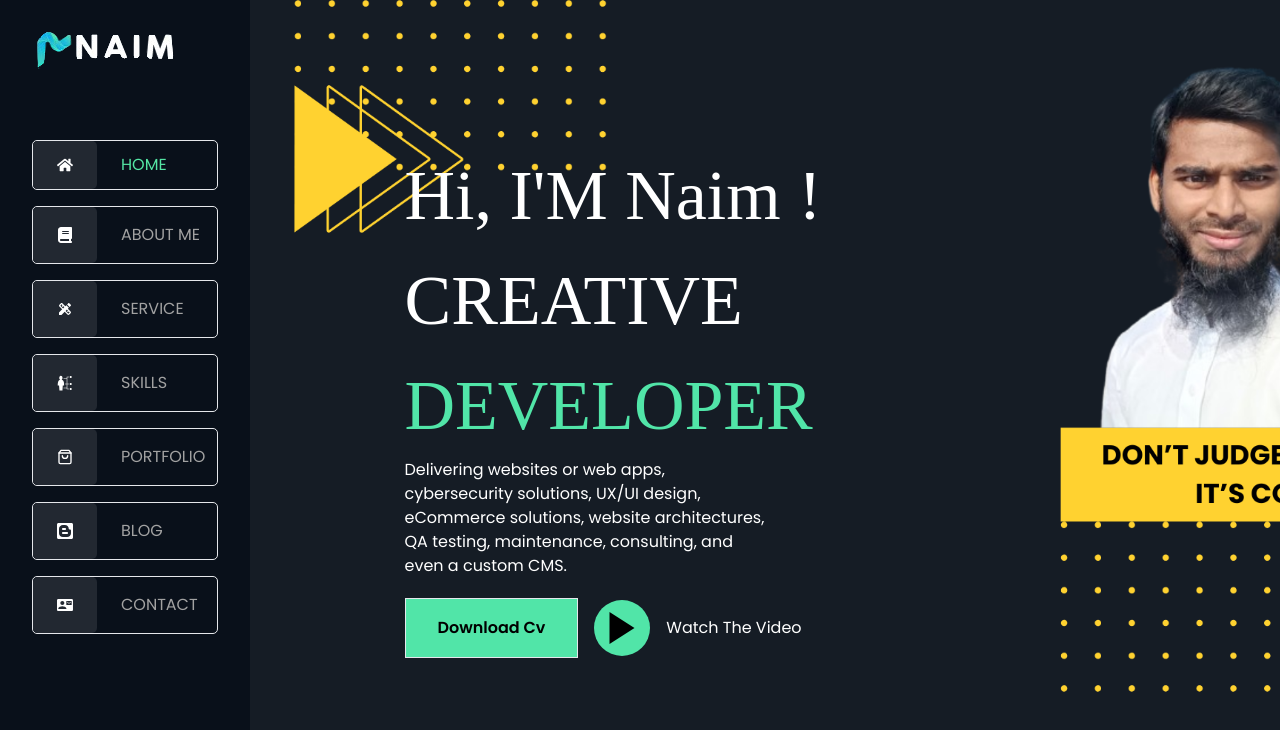
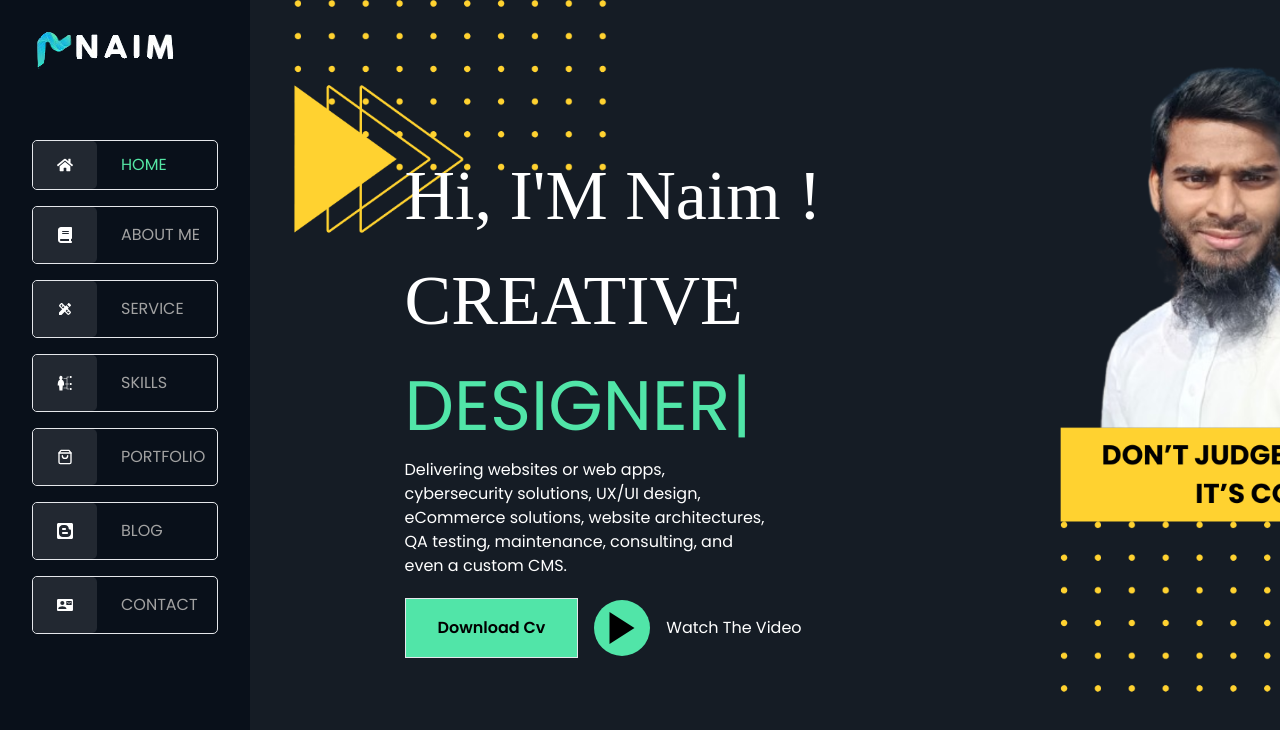
Before and after one commit to naimekattor/naim-portfolio, a React (Vite) app: page / in a window 1280 px wide. Shown: the top 730 px of the page. Built offline with nearby package versions, Linux system fonts and the light colour scheme.

Commit message:
background particles add

```diff
--- a/package.json
+++ b/package.json
@@ -14,7 +14,9 @@
     "react": "^18.3.1",
     "react-dom": "^18.3.1",
     "react-icons": "^5.3.0",
-    "react-router-dom": "^6.27.0"
+    "react-interactive-particle-background": "^1.1.5",
+    "react-router-dom": "^6.27.0",
+    "typewriter-effect": "^2.21.0"
   },
   "devDependencies": {
     "@eslint/js": "^9.13.0",
--- a/src/Pages/About.jsx
+++ b/src/Pages/About.jsx
@@ -3,10 +3,39 @@ import { FaAward } from "react-icons/fa";
 import about_1 from "../assets/images/about_1.png"
 import about_2 from "../assets/images/about_2.png"
 import profile from "../assets/images/profile.jpg"
+import { ParticleBackground } from 'react-interactive-particle-background';
 const About = () => {
+  const particleConfig = {
+    particle: {
+      particleCount: 300,
+      color: "#ffffff", // White particles
+      minSize: 1,
+      maxSize: 3,
+    },
+    velocity: {
+      directionAngle: 0,
+      directionAngleVariance: 360,
+      minSpeed: 1,
+      maxSpeed: 2,
+    },
+    opacity: {
+      minOpacity: 0.3,
+      maxOpacity: 0.8,
+      opacityTransitionTime: 3000,
+    },
+  };
   return (
     /*  About Section */
-    <div className='w-[100%] mx-auto lg:px-[15%] md:px-[10%] px-[2%] bg-[#07050a] h-[100%]'>
+    <>
+      <div className="relative h-auto w-full flex  justify-center bg-black">
+        {/* Particle Background */}
+        <div className=' w-full h-auto'>
+          <ParticleBackground config={particleConfig} />
+        </div>
+        {/* Content Over Particle Background */}
+        <div className="absolute ">
+          <div className='w-[100%] mx-auto lg:px-[15%] md:px-[10%] px-[2%] h-[100%]'>
+
             <div className='pt-[80px] '>
               <span className='text-[#51e5a8] text-[20px]'>ABOUT ME</span>
               <h1 className='text-white text-[36px] flex-wrap font-semibold  py-[12px]'>Crafting stories through design <br /> and
@@ -65,6 +94,10 @@ const About = () => {
 
             </div>
           </div>
+        </div>
+      </div>
+
+    </>
   );
 };
 
--- a/src/Pages/Home.jsx
+++ b/src/Pages/Home.jsx
@@ -1,6 +1,7 @@
 import { useState } from 'react';
 import { IoMdPlay } from "react-icons/io";
 import { RxCross1 } from "react-icons/rx";
+import Typewriter from 'typewriter-effect';
 const Home = () => {
   const [showIframe, setShowIframe] = useState(false);
   return (
@@ -10,7 +11,18 @@ const Home = () => {
           <span className='text-white  md:text-[70px] text-[40px] font-RegularBold'>Hi, I'M Naim ! </span>
           <br />
           <span className='text-white  md:text-[70px] text-[40px] font-RegularBold '>CREATIVE </span>
-          <span className='font-RegularBold md:text-[70px] text-[40px] text-[#51e5a8] mb-[65px]'>DEVELOPER</span>
+          <span className='font-RegularBold md:text-[70px] text-[40px] text-[#51e5a8] mb-[65px] uppercase'>
+            <Typewriter
+              options={{
+                strings: ['DEVELOPER', 'Designer', 'Freelancer', 'Youtuber'],
+                autoStart: true,
+                loop: true,
+                delay: 75,
+                deleteSpeed: 50,
+              }}
+            />
+          </span>
+
           <p className='text-[#fff] mb-[20px] md:text-[16px] text-[14px] w-1/2'> Delivering websites or web apps, cybersecurity solutions, UX/UI design, eCommerce solutions, website architectures, QA testing, maintenance, consulting, and even a custom CMS.</p>
           <div className='flex md:gap-4 gap-4 md:flex-row flex-col items-center  justify-start '>
             <button className='bg-[#51e5a8] h-[60px] md:py-1 md:px-8 py-2 px-6 border font-semibold hover:bg-[#09101a] hover:text-white'>Download Cv</button>
--- a/src/index.css
+++ b/src/index.css
@@ -22,3 +22,7 @@ a.active li,
 #cursorMagic {
   z-index: 10;
 }
+canvas.canvas {
+  height: 200vh !important;
+  width: 100% !important;
+}
```
Also changed, not shown: 1 other file (tests, documents, lock files or other folders). Lines whose indentation alone changed are shown as unchanged.
